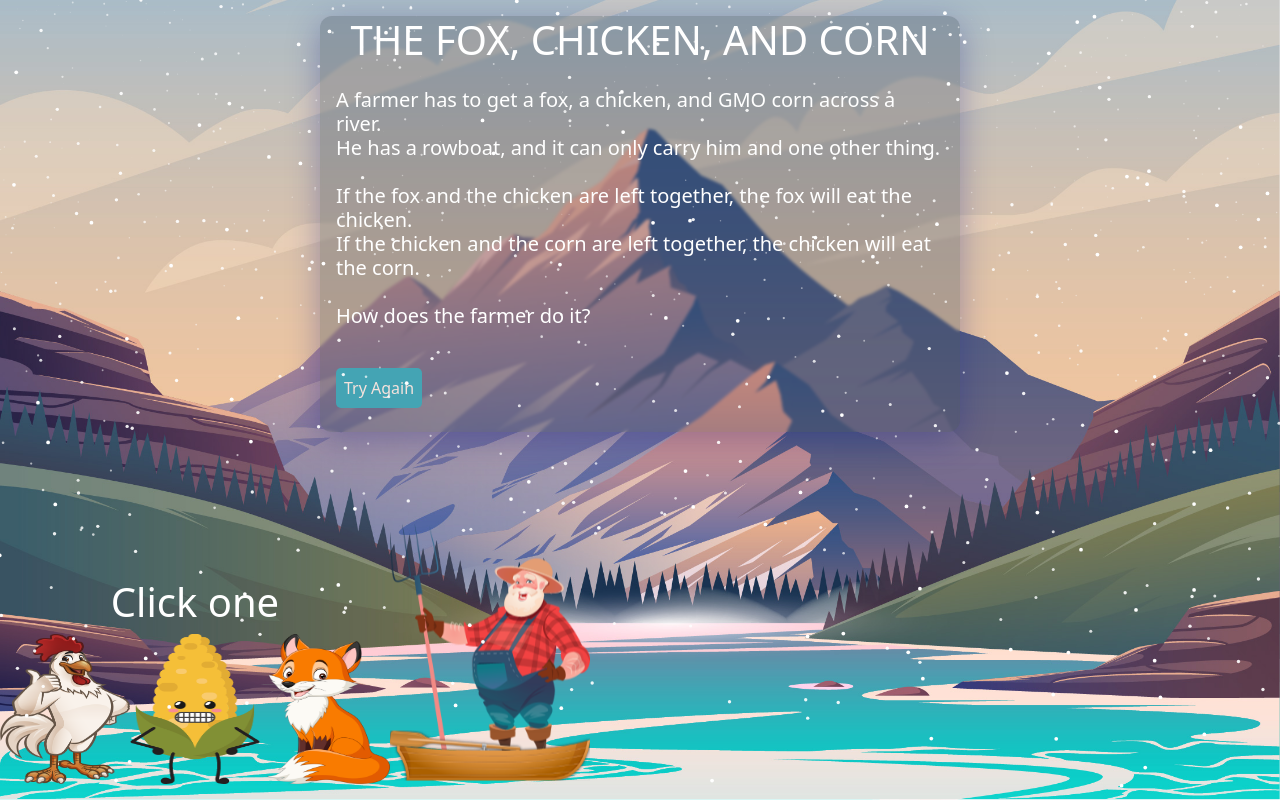
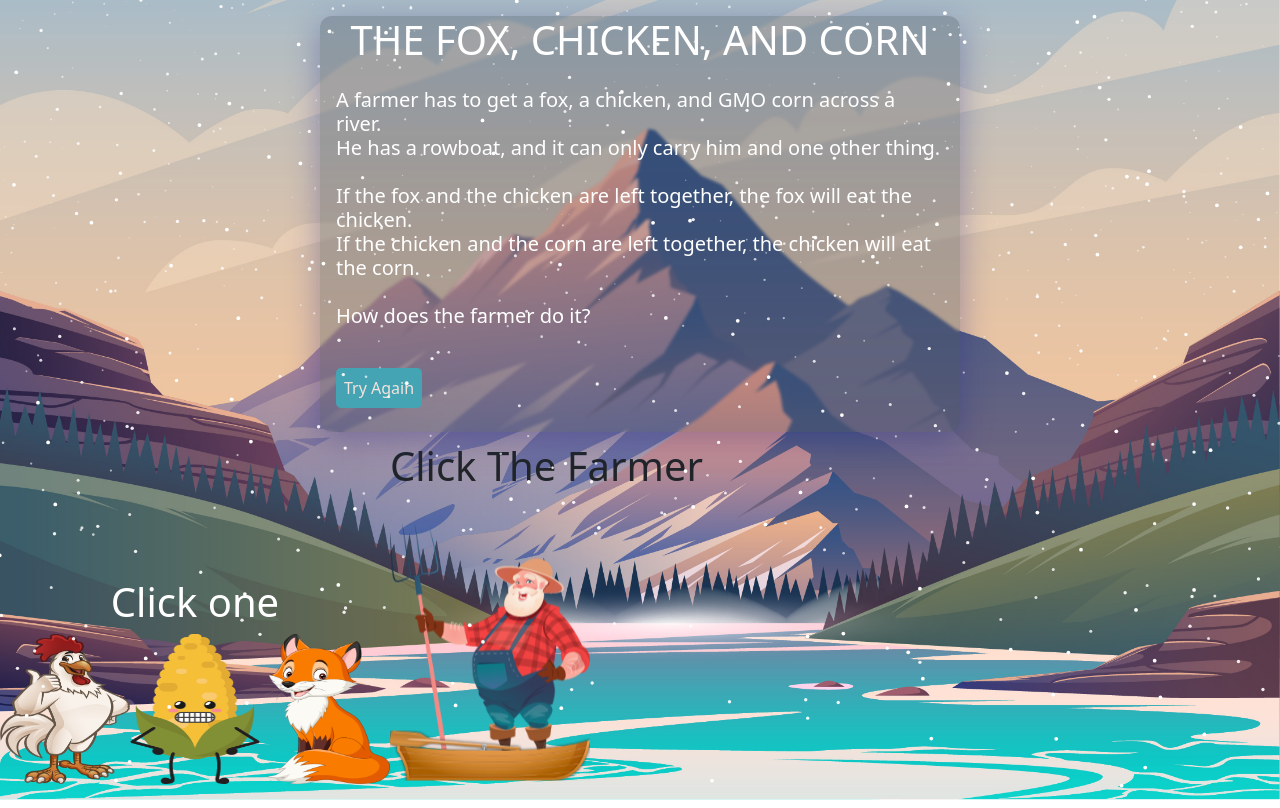
Before and after one commit to PaulKillian/fox--chicken--corn, a Next.js app: page / in a window 1280 px wide. Built offline with nearby package versions, Linux system fonts and the light colour scheme.

Commit message:
Update boatFarmer.js

```diff
--- a/components/boatFarmer.js
+++ b/components/boatFarmer.js
@@ -85,7 +85,7 @@ function BoatAndFarmer(props) {
 
   return (
       <div className={'boat-container'} onClick={sendBoat}>
-        {props.gameGuide.farmer === false && props.inBoatNearShore &&
+        {props.gameGuide.farmer === false &&
           <h1 className={styles.color}>Click The Farmer</h1>}
           <div id={'boat'} className={'position-relative d-flex flex-column justify-content-end float'}>
               <div className={'position-relative farmer-position'}>
```
